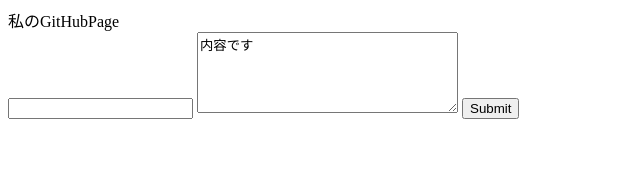
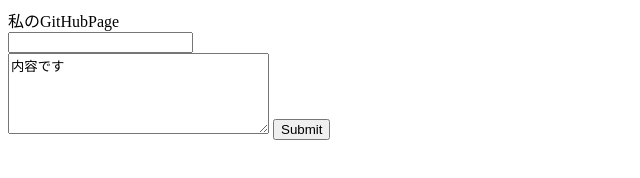
Before and after one commit to chakorin5/chakorin5.github.io, a plain HTML site: page index.html in a window 1280 px wide. Shown: the whole page, without its empty margins (0-640 px from the left). Drawn offline with Linux system fonts and the light colour scheme.

Commit message:
<br>を追加したよ

```diff
--- a/index.html
+++ b/index.html
@@ -8,7 +8,7 @@
     <body>
         <div>私のGitHubPage</div>
         <form method="post">
-            <input type='text' name="name">
+            <input type='text' name="name"><br>
              <textarea cols="30" rows="5" name="content">内容です</textarea>
             <input type="submit">
         </form>
```
